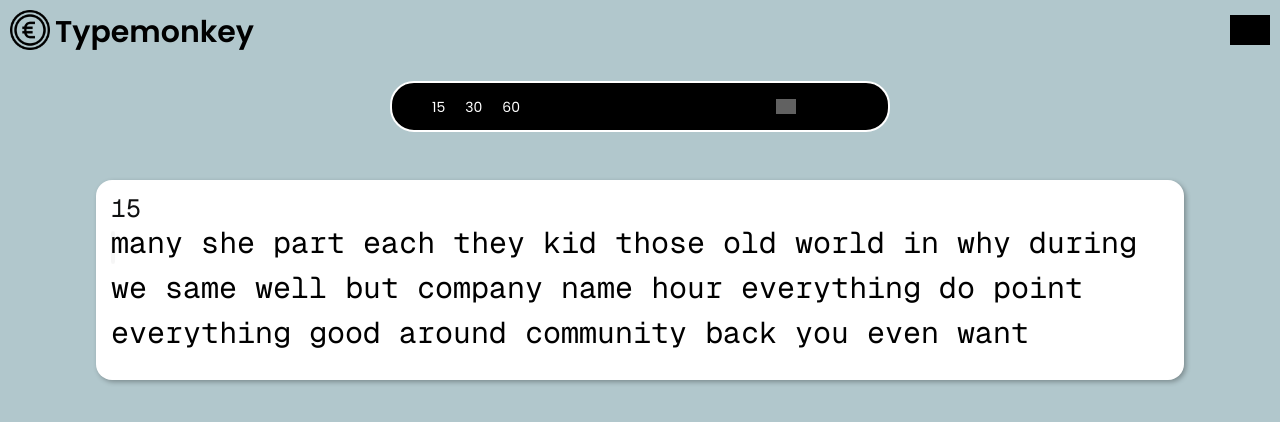
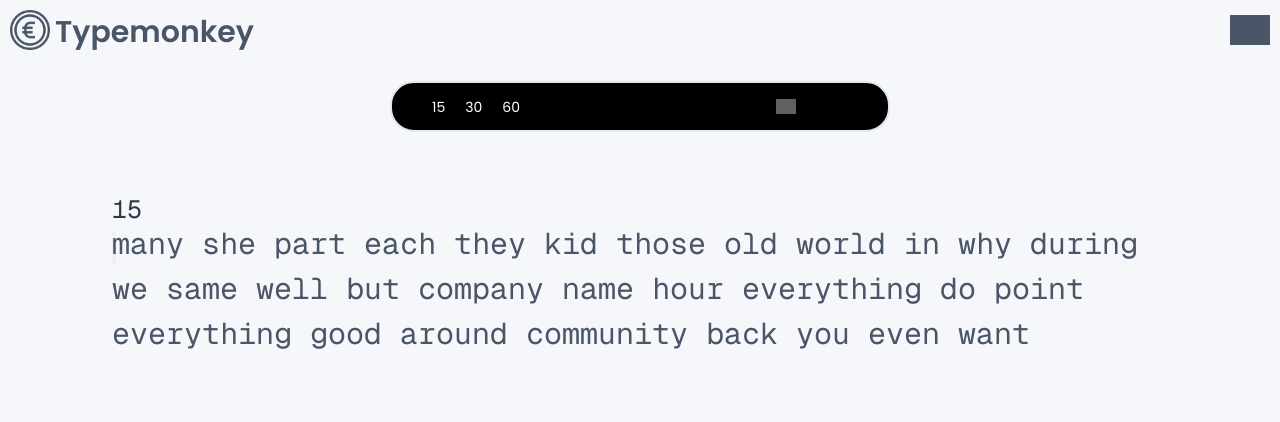
Before and after one commit to Mat-hew-24/typing-test-app, a Next.js app: page / in a window 1280 px wide. Shown: the top 422 px of the page. Built offline with nearby package versions, Linux system fonts and the light colour scheme; grey boxes are pictures that could not be loaded.

Commit message:
some changes in ui

```diff
--- a/app/components/mainPage.module.css
+++ b/app/components/mainPage.module.css
@@ -6,6 +6,7 @@
 
 .textBox {
   outline: none;
+  border: none;
   opacity: 0;
   position: absolute;
   left: 0;
@@ -18,6 +19,12 @@
   pointer-events: auto;
   caret-color: transparent;
   cursor: default;
+}
+
+.textBox:focus {
+  outline: none !important;
+  border: none !important;
+  box-shadow: none !important;
 }
 
 .wordBox {
@@ -37,17 +44,24 @@
   color: black;
   white-space: normal;
   word-break: normal; /* prevent breaking inside words */
+  backdrop-filter: blur(2px);
+  border: 1px solid rgba(255, 255, 255, 0.1);
+  background: linear-gradient(
+    135deg,
+    rgba(255, 255, 255, 0.03) 0%,
+    rgba(255, 255, 255, 0.01) 100%
+  );
 }
 
 .word {
   display: inline-block;
   margin-right: 8px;
-  white-space: nowrap; /* keep word together */
+  white-space: nowrap;
 }
 .word {
   display: inline-block;
-  margin-right: 0; /* Remove if you have spacing issues */
-  line-height: 1.5; /* Add consistent line height */
+  margin-right: 0;
+  line-height: 1.5;
 }
 
 .letter {
--- a/app/components/results.tsx
+++ b/app/components/results.tsx
@@ -2,14 +2,14 @@ type Resultsprop = { accuracy: number; wpm: number };
 
 export default function Results({ accuracy, wpm }: Resultsprop) {
   return (
-    <div className="bg-[var(--box-color)] p-6 mt-3 rounded-lg shadow-lg mr-10">
-      <div className="text-[var(--timer-color)] text-4xl m-auto mb-4">
+    <div className="bg-gradient-to-br from-blue-50 to-indigo-100 border border-blue-200 p-6 mt-3 rounded-lg shadow-lg mr-10">
+      <div className="text-blue-600 text-4xl m-auto mb-4">
         wpm
-        <div className="text-5xl text-[var(--result-color)]">{wpm.toFixed(0)}</div>
+        <div className="text-5xl text-indigo-700 font-bold">{wpm.toFixed(0)}</div>
       </div>
-      <div className="text-[var(--timer-color)] text-4xl m-auto">
+      <div className="text-blue-600 text-4xl m-auto">
         acc
-        <div className="text-5xl text-[var(--result-color)]">{accuracy.toFixed(0)}%</div>
+        <div className="text-5xl text-indigo-700 font-bold">{accuracy.toFixed(0)}%</div>
       </div>
     </div>
   );
--- a/app/components/statbar.tsx
+++ b/app/components/statbar.tsx
@@ -8,22 +8,22 @@ export default function Statbar({ raw, accuracy, mode,consistency }: Statbarprop
   }
 
   return (
-    <div className="text-[var(--timer-color)] text-2xl flex w-300 text-center justify-center gap-[240px] mx-auto bg-[var(--box-color)] rounded-lg pt-4 pb-4 shadow-lg mt-4">
+    <div className="text-blue-600 text-2xl flex w-300 text-center justify-center gap-[240px] mx-auto bg-gradient-to-r from-blue-50 to-indigo-100 border border-blue-200 rounded-lg pt-4 pb-4 shadow-lg mt-4">
       <div>
         raw
-        <div className = "text-[var(--result-color)]">{raw.toFixed(0)}</div>
+        <div className = "text-indigo-700 font-semibold">{raw.toFixed(0)}</div>
       </div>
       <div>
         accuracy
-        <div className = "text-[var(--result-color)]">{accuracy.toFixed(0)}%</div>
+        <div className = "text-indigo-700 font-semibold">{accuracy.toFixed(0)}%</div>
       </div>
       <div>
         mode
-        <div className = "text-[var(--result-color)]">{mode}s</div>
+        <div className = "text-indigo-700 font-semibold">{mode}s</div>
       </div>
       <div>
         consistency
-        <div className = "text-[var(--result-color)]">{
+        <div className = "text-indigo-700 font-semibold">{
         consistencyVal.toFixed(0)
         }%</div>
       </div>
--- a/app/globals.css
+++ b/app/globals.css
@@ -13,14 +13,14 @@ body {
 }
 
 :root {
-  --bg-color: #b1c7cc;
-  --text-color: #000000;
+  --bg-color: #f5f7fa;
+  --text-color: #4a5568;
   --box-color: #ffffff;
-  --correct-color: #4dff00;
-  --hover-color: #ffffff;
-  --timer-color: #101112;
-  --result-color: #000000;
-  --cursor-color: #770077;
+  --correct-color: #10b981;
+  --hover-color: #e2e8f0;
+  --timer-color: #2d3748;
+  --result-color: #1a202c;
+  --cursor-color: #3182ce;
   --blinker: 0;
 }
 
@@ -56,6 +56,17 @@ body {
   }
 }
 
-  .barbtn {
-    @apply text-white cursor-pointer transition-transform duration-150 ease-in-out hover:scale-110 px-2 rounded-full text-sm hover:bg-[var(--hover-color)] hover:text-black;
+.barbtn {
+  @apply text-white cursor-pointer transition-transform duration-150 ease-in-out hover:scale-110 px-2 rounded-full text-sm hover:bg-[var(--hover-color)] hover:text-black;
 }
+
+/* Remove all outlines and focus rings */
+* {
+  outline: none !important;
+  box-shadow: none !important;
+}
+
+*:focus {
+  outline: none !important;
+  box-shadow: none !important;
+}
```
